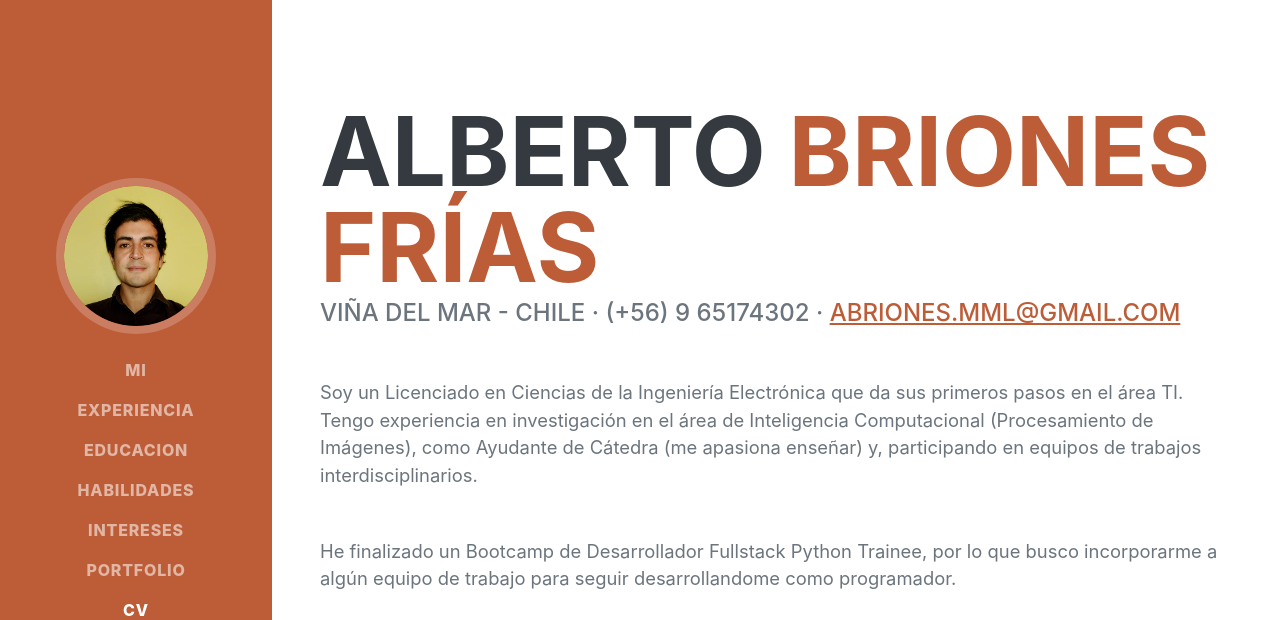
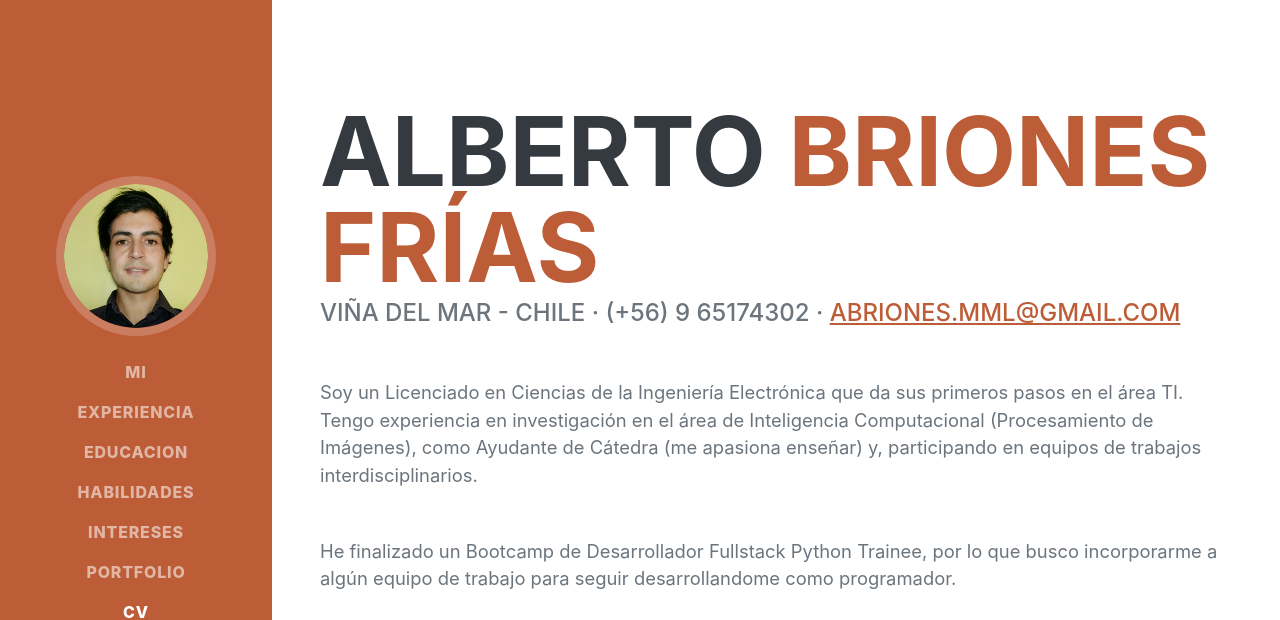
Before and after one commit to abriones-mml/abriones-mml.github.io, a plain HTML site: page index.html in a window 1280 px wide. Shown: the top 620 px of the page. Drawn offline with nearby package versions, Linux system fonts and the light colour scheme; a web font is replaced by a local one.

Commit message:
actualizado

```diff
--- a/index.html
+++ b/index.html
@@ -20,7 +20,7 @@
         <nav class="navbar navbar-expand-lg navbar-dark bg-primary fixed-top" id="sideNav">
             <a class="navbar-brand js-scroll-trigger" href="#page-top">
                 <span class="d-block d-lg-none">Alberto Briones</span>
-                <span class="d-none d-lg-block"><img class="img-fluid img-profile rounded-circle mx-auto mb-2" src="assets/img/me.png" alt="Me"/></span>
+                <span class="d-none d-lg-block"><img class="img-fluid img-profile rounded-circle mx-auto mb-2" src="assets/img/mi.png" alt="Me"/></span>
             </a>
             <button class="navbar-toggler" type="button" data-bs-toggle="collapse" data-bs-target="#navbarResponsive" aria-controls="navbarResponsive" aria-expanded="false" aria-label="Toggle navigation"><span class="navbar-toggler-icon"></span></button>
             <div class="collapse navbar-collapse" id="navbarResponsive">
```
Also changed, not shown: assets/img/me.png (deleted), assets/img/mi.png (added).
